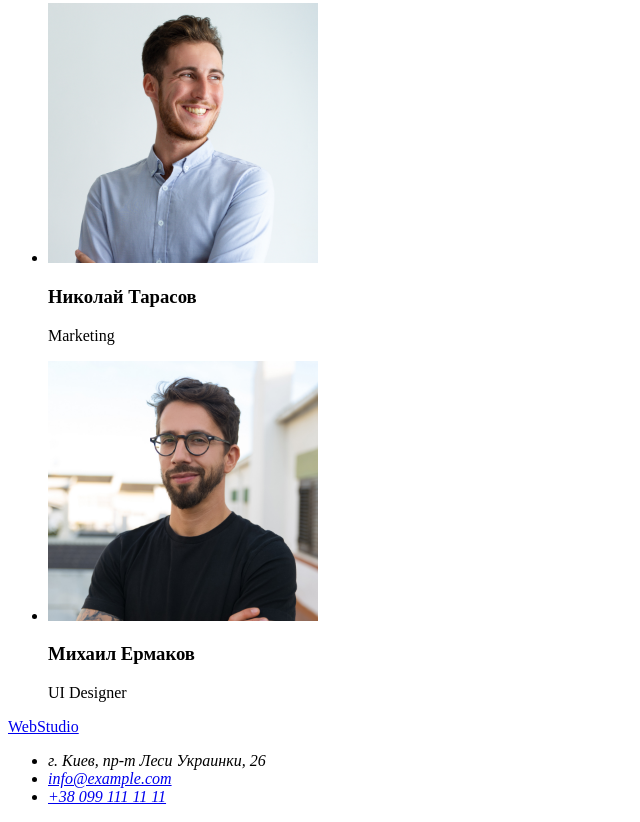
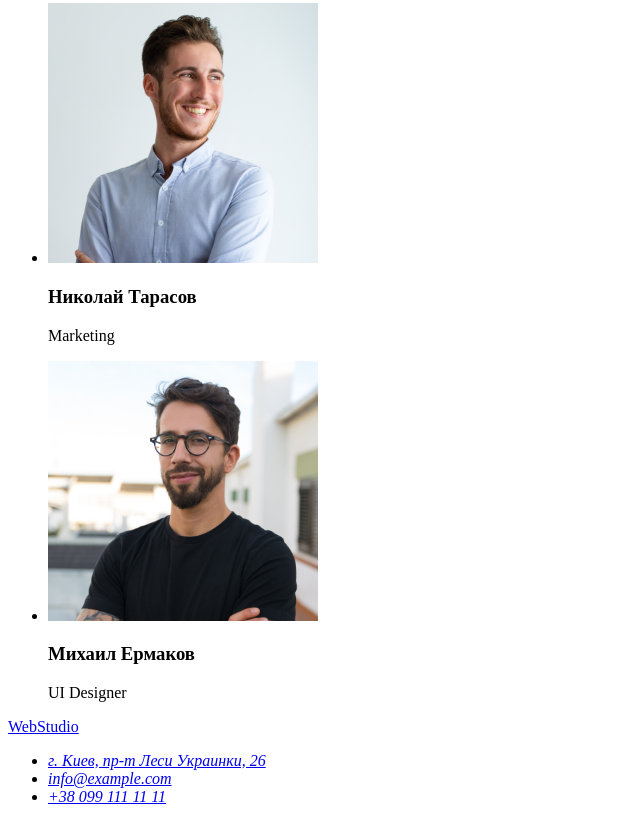
Before and after one commit to Slava2033/goit-markup-hw-01, a plain HTML site: page index.html in a window 1280 px wide. Shown: the part 2285-3107 px from the top of the page, without its empty margins (0-640 px from the left). Drawn offline with Linux system fonts and the light colour scheme.

Commit message:
Add files via upload

```diff
--- a/index.html
+++ b/index.html
@@ -102,7 +102,7 @@
 
             <ul>
                 <li>
-                  <a class="map link" href="https://www.google.com/maps/place/%D0%B1%D1%83%D0%BB.+%D0%9B%D0%B5%D1%81%D0%B8+%D0%A3%D0%BA%D1%80%D0%B0%D0%B8%D0%BD%D0%BA%D0%B8,+26,+%D0%9A%D0%B8%D0%B5%D0%B2,+02000/@50.4265807,30.5361971,17z/data=!3m1!4b1!4m5!3m4!1s0x40d4cf0e033ecbe9:0x57a4dffefec77da0!8m2!3d50.4265807!4d30.5383858" target="_blank" rel="noopener noreferrer"></a>  г. Киев, пр-т Леси Украинки, 26</a>
+                  <a class="map link" href="https://www.google.ca/maps/place/г. Киев, пр-т Леси Украинки, 26" target="_blank" rel="noopener noreferrer"> г. Киев, пр-т Леси Украинки, 26</a>
                 </li>
                 <li>
                     <a href="mailto:info@example.com">info@example.com</a>
```
